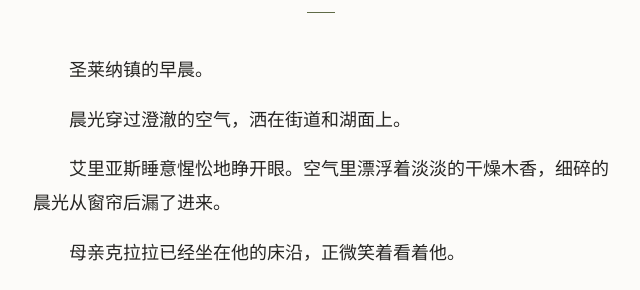
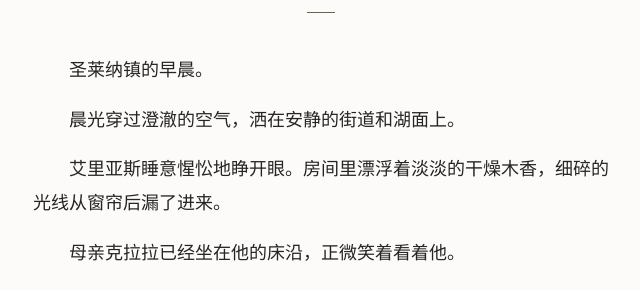
Before and after one commit to kxxx55500/kxxx55500.github.io, a Jekyll site: the page built from _chapters/saint-leina/1.md, in a window 1280 px wide and 900 px high. Shown: the part 186-476 px from the top of the window, without its empty margins (319-959 px from the left). Built offline with Jekyll 4.4.1, drawn with Linux system fonts in a browser that asks for light colours; some web fonts are replaced.

Commit message:
修改 章节：1

```diff
--- a/_chapters/saint-leina/1.md
+++ b/_chapters/saint-leina/1.md
@@ -7,9 +7,9 @@ published: true
 
 圣莱纳镇的早晨。
 
-晨光穿过澄澈的空气，洒在街道和湖面上。
+晨光穿过澄澈的空气，洒在安静的街道和湖面上。
 
-艾里亚斯睡意惺忪地睁开眼。空气里漂浮着淡淡的干燥木香，细碎的晨光从窗帘后漏了进来。
+艾里亚斯睡意惺忪地睁开眼。房间里漂浮着淡淡的干燥木香，细碎的光线从窗帘后漏了进来。
 
 母亲克拉拉已经坐在他的床沿，正微笑着看着他。
 
```
